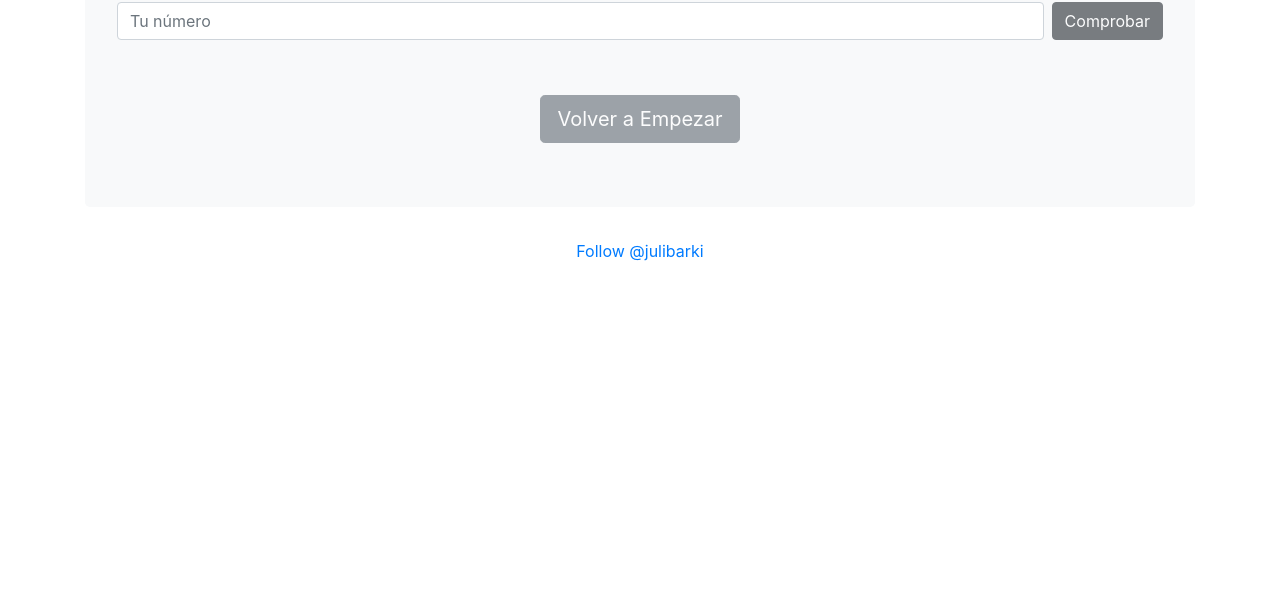
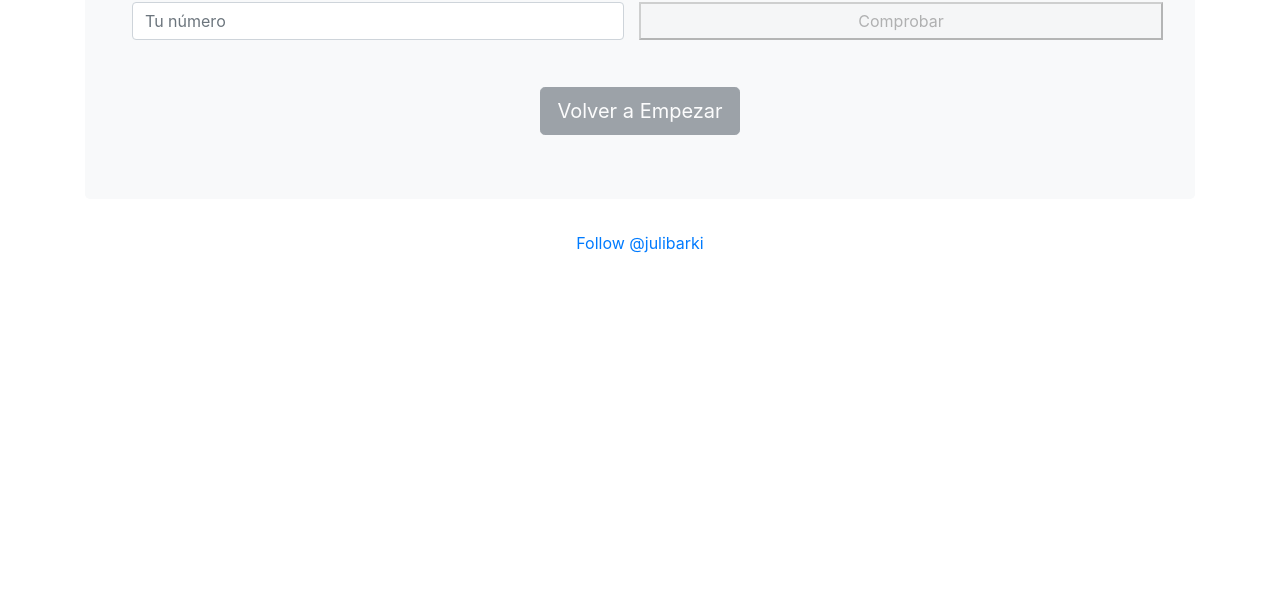
Before and after one commit to julibarki/GuessTheNumber, a plain HTML site: page guessTheNumber.html in a window 1280 px wide. Shown: the part 193-800 px from the top of the page. Drawn offline with nearby package versions, Linux system fonts and the light colour scheme.

Commit message:
Full version GuessTheNumbe 1.1

```diff
--- a/guessTheNumber.html
+++ b/guessTheNumber.html
@@ -23,10 +23,10 @@
 
 			<p></p>
 			<div class="d-flex justify-content-center">
-				<div class="input-group mb-2 mr-sm-2">
+				<div class="container-md">
 					<input type="text" class="form-control" id="numero" placeholder="Tu número">
 				</div>
-				<button class="btn btn-dark mb-2"id="boton" disabled="true">Comprobar</button>
+				<button class="container-md"id="boton" disabled="true">Comprobar</button>
 
 			</div>
 			<div class="d-flex justify-content-center" id="vidas-corazon">
```
